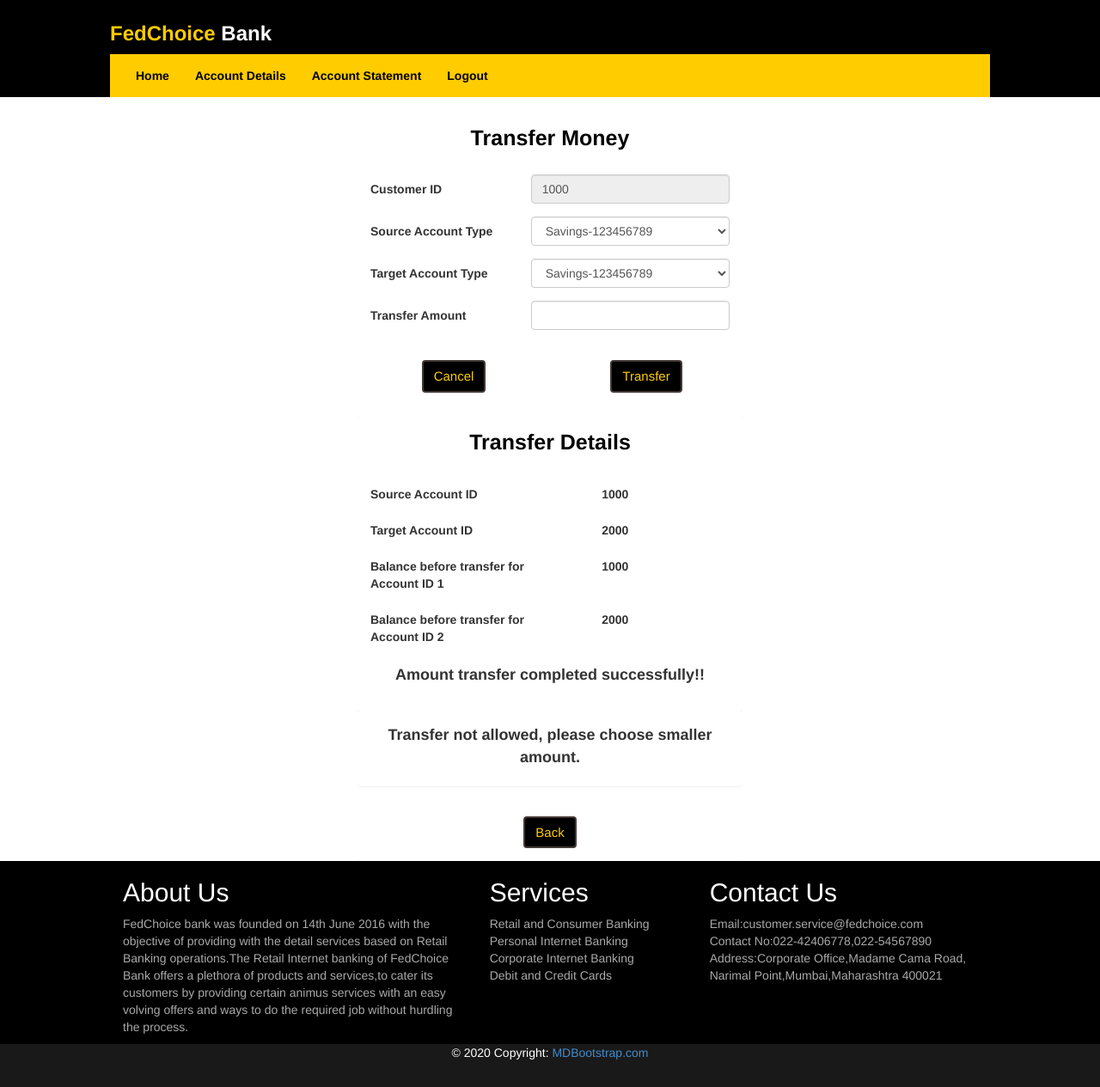
After one commit to VSatej/Retail-Banking, a Flask app: page /cashier_transfer in a window 1280 px wide. The commit adds this page. Shown: the whole page at 86% size. Run offline with Flask 2, Linux system fonts and the light colour scheme; parts of the project's set-up code (start-up, migrations or seed data) failed here and were passed over; some libraries are stand-ins or nearby versions.

```diff
--- a/app.py
+++ b/app.py
@@ -232,17 +232,6 @@
         return redirect(request.url)
     return render_template("customerSearch.html")
 
-@app.route("/cashier_deposit",methods=['POST','GET'])
-def cashier_deposit():
-    if request.method == 'POST':
-        cust_id = request.form['']
-        account_id = request.form['']
-        account_type = request.form['']
-        balance = request.form['']
-        #Bank.deposit()
-        return redirect(request.url)
-    return render_template("cashier_deposit.html")
-
 @app.route("/createCustomer",methods=['POST','GET'])
 def createCustomer():
     if request.method == "POST":
@@ -291,6 +280,32 @@
         return redirect(request.url)
     return render_template("cashier_withdraw.html")
 
+@app.route("/accountDetails",methods=['POST','GET'])
+def accountDetails():
+    return render_template("accountDetails.html")
+
+@app.route("/cashier_deposit",methods=['POST','GET'])
+def cashier_deposit():
+    if request.method == 'POST':
+        cust_id = request.form['']
+        account_id = request.form['']
+        account_type = request.form['']
+        balance = request.form['']
+        #Bank.withdraw()
+        return redirect(request.url)
+    return render_template("cashier_deposit.html")
+
+@app.route("/cashier_transfer",methods=['POST','GET'])
+def cashier_transfer():
+    if request.method == 'POST':
+        cust_id = request.form['']
+        account_id = request.form['']
+        account_type = request.form['']
+        balance = request.form['']
+        #Bank.withdraw()
+        return redirect(request.url)
+    return render_template("cashier_transfer.html")
+
 if __name__ == '__main__':
     app.secret_key = 'super secret key'
     app.config['SESSION_TYPE'] = 'filesystem'
--- /dev/null
+++ b/templates/cashier_transfer.html
@@ -0,0 +1,153 @@
+{% extends "base.html" %}
+{% block head %}
+{% block title %}Transfer Page{% endblock %}
+    {{ super() }}
+    <style type="text/css">
+        .important { color: #336699; }
+    </style>
+{% endblock %}
+{% block body %}
+{% include "header_cashier.html" %}
+<br>
+<div style="flex-grow: 1">
+    <div class="panel panel-default" style="border: 0px;width:35%;background:white;margin:auto;">
+        <div class="panel-heading" style="border: 0px;background-image:none;background:white;color:black;text-align: center;font-size: 25px"><b>Transfer Money</b></div>
+        <div class="panel-body">
+            <form class="form-horizontal" name="transfer_form" style="padding: auto" method="POST" action="">
+                <div class="form-group">
+                    <label class="control-label col-md-5 " style="text-align: left;">Customer ID </label>
+                    <!--
+                        Customer ID
+                        This value should come from database
+                    -->
+                    <div class="col-md-7">
+                        <input type="number" class="form-control" value="1000" name="cust_ssn_id" style=" box-sizing: border-box;" readonly>
+                    </div>
+                </div>
+                <div class="form-group">
+                    <label class="control-label col-md-5 " style="text-align: left;">Source Account Type </label>
+                    <!--
+                        Source Account Type
+                        This value should come from database
+                    -->
+                    <div class="col-md-7">
+                        <select class="form-control" name="source_account_list">
+                          <option>Savings-123456789</option>
+                          <option>Savings-123456789</option>
+                        </select>
+                    </div>
+                </div>
+                <div class="form-group">
+                    <label class="control-label col-md-5 " style="text-align: left;">Target Account Type </label>
+                    <!--
+                        Source Account Type
+                        This value should come from database
+                    -->
+                    <div class="col-md-7">
+                        <select class="form-control" name="target_account_list">
+                          <option>Savings-123456789</option>
+                          <option>Savings-123456789</option>
+                        </select>
+                    </div>
+                </div>
+                <div class="form-group">
+                    <label class="control-label col-md-5 " style="text-align: left;">Transfer Amount </label>
+                    <!--
+                        Source Account Type
+                        This value should come from database
+                    -->
+                    <div class="col-md-7">
+                        <input type="number" class="form-control" name="transfer_amount" style=" box-sizing: border-box;" required >
+                    </div>
+                </div>
+
+                <br>
+                <div class="form-group">
+                    <div class="col-md-6">
+                    <center><a href="{{ url_for('accountDetails') }}" name="cancel" class="btn btn-default" style="background-color: black;color:#FFCC00;border: 2px solid #433937;font-size: 15px">Cancel</a></center>
+                    </div>
+                    <div class="col-md-6">
+                    <center><button type="submit" name="submit" class="btn btn-default" style="background-color: black;color:#FFCC00;border: 2px solid #433937;font-size: 15px">Transfer</button></center>
+                    </div>
+                </div>
+            </form>
+        </div>
+    </div>
+
+    <!-- if money transfer successful then display this code-->
+
+    <div class="panel panel-default" style="border: 0px;width:35%;background:white;margin:auto;">
+        <div class="panel-heading" style="border: 0px;background-image:none;background:white;color:black;text-align: center;font-size: 25px"><b>Transfer Details</b></div>
+        <div class="panel-body">
+            <form class="form-horizontal" name="transfer_form" style="padding: auto" method="POST" action="">
+                <div class="form-group">
+                    <label class="control-label col-md-7 " style="text-align: left;">Source Account ID </label>
+                    <!--
+                        Customer ID
+                        This value should come from database
+                    -->
+                    <div class="col-md-5">
+                        <label class="control-label" name="src_id" style="text-align: left;padding-left:5%">1000</label>
+                    </div>
+                </div>
+                <div class="form-group">
+                    <label class="control-label col-md-7 " style="text-align: left;">Target Account ID </label>
+                    <!--
+                        Customer ID
+                        This value should come from database
+                    -->
+                    <div class="col-md-5">
+                        <label class="control-label" name="tgt_id" style="text-align: left;padding-left:5%">2000</label>
+                    </div>
+                </div>
+                <!-- display account ID in this label-->
+                <div class="form-group">
+                <label class="control-label col-md-7 " style="text-align: left;">Balance before transfer for Account ID 1 </label>
+                    <!--
+                        Customer ID
+                        This value should come from database
+                    -->
+                    <div class="col-md-5">
+                        <label class="control-label" name="src_old_bal" style="text-align: left;padding-left:5%">1000</label>
+                    </div>
+                </div>
+                <!-- display account ID in this label-->
+                <div class="form-group">
+                    <label class="control-label col-md-7 " style="text-align: left;">Balance before transfer for Account ID 2</label>
+                    <!--
+                        Customer ID
+                        This value should come from database
+                    -->
+                    <div class="col-md-5">
+                        <label class="control-label" name="tgt_old_bal" style="text-align: left;padding-left:5%">2000</label>
+                    </div>
+                </div>
+                <div class="form-group">
+                    <label class="control-label col-md-12 " style="text-align: center;font-size: 18px">Amount transfer completed successfully!!</label>
+                </div>
+            </form>
+        </div>
+    </div>
+
+    <!--
+        If insufficient balance then display this
+    -->
+    <div class="panel panel-default" style="border: 0px;width:35%;background:white;margin:auto;">
+        <div class="panel-body">
+            <label class="control-label col-md-12 " style="text-align: center;font-size: 18px">Transfer not allowed, please choose smaller amount.</label>
+        </div>
+    </div>
+
+    <br>
+    <div class="panel panel-default" style="border: 0px;width:35%;background:white;margin:auto;">
+        <div class="panel-body">
+            <div class="form-group">
+                <div class="col-md-12">
+                <center><a href="{{ url_for('accountDetails') }}" name="back" class="btn btn-default" style="background-color: black;color:#FFCC00;border: 2px solid #433937;font-size: 15px">Back</a></center>
+                </div>
+            </div>
+        </div>
+    </div>
+</div>
+{% include "footer.html" %}
+{% endblock %}
--- a/templates/header_cashier.html
+++ b/templates/header_cashier.html
@@ -6,7 +6,7 @@
     <div class="container-fluid">
       <ul class="nav navbar-nav">
         <li class ><a href="#"><b style="color:black">Home</b></a></li>
-        <li class ><a href="#"><b style="color:black">Account Details</b></a></li>
+        <li class ><a href="{{ url_for('accountDetails') }}"><b style="color:black">Account Details</b></a></li>
         <li class ><a href="#"><b style="color:black">Account Statement</b></a></li>
         <li class ><a href="#"><b style="color:black">Logout</b></a></li>
       </ul>
```
Also changed, not shown: templates/accountDetails.html (added, +148 -0 lines), templates/cashier_deposit.html (+30 -9 lines), templates/cashier_withdraw.html (+37 -8 lines).
